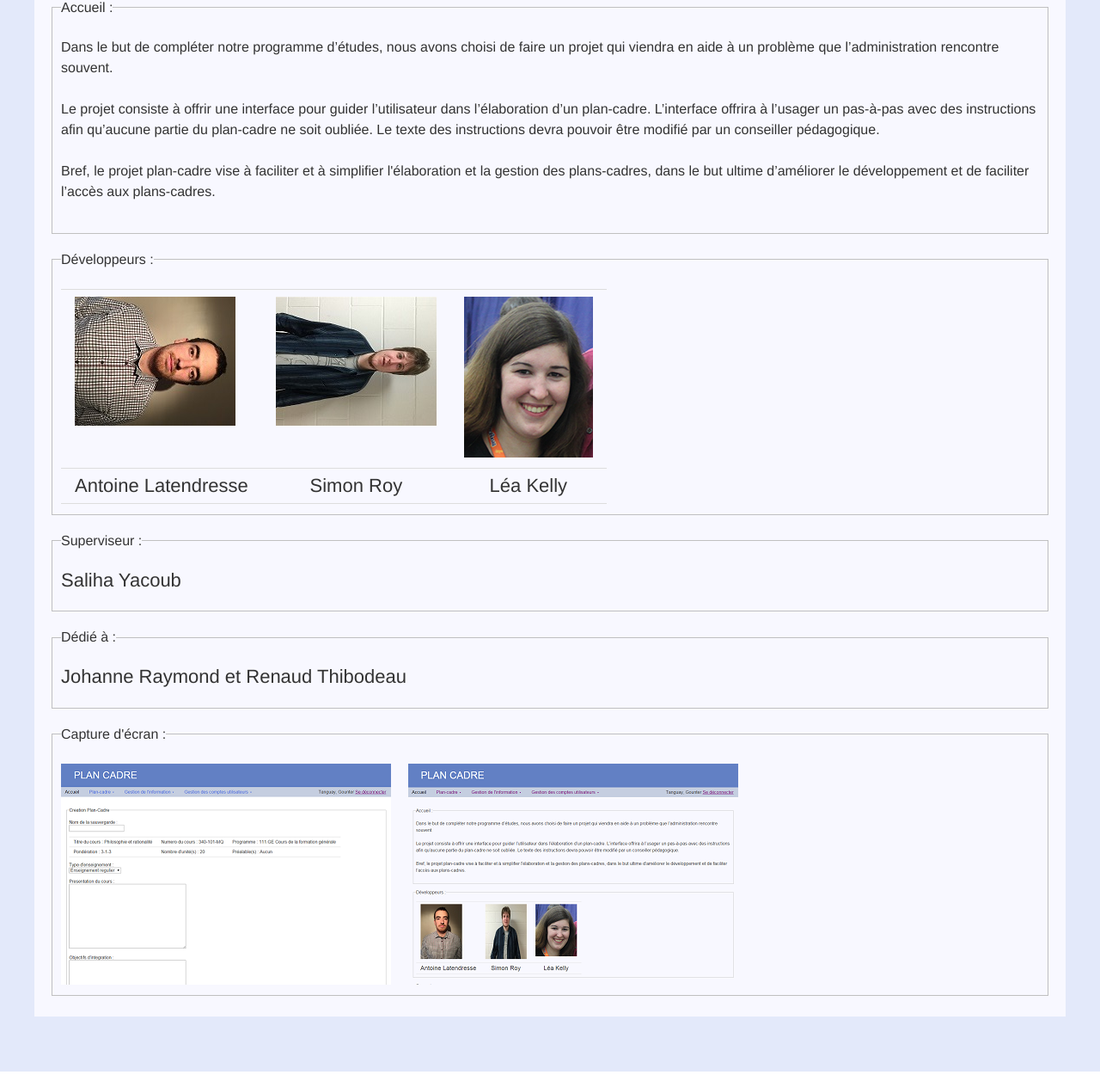
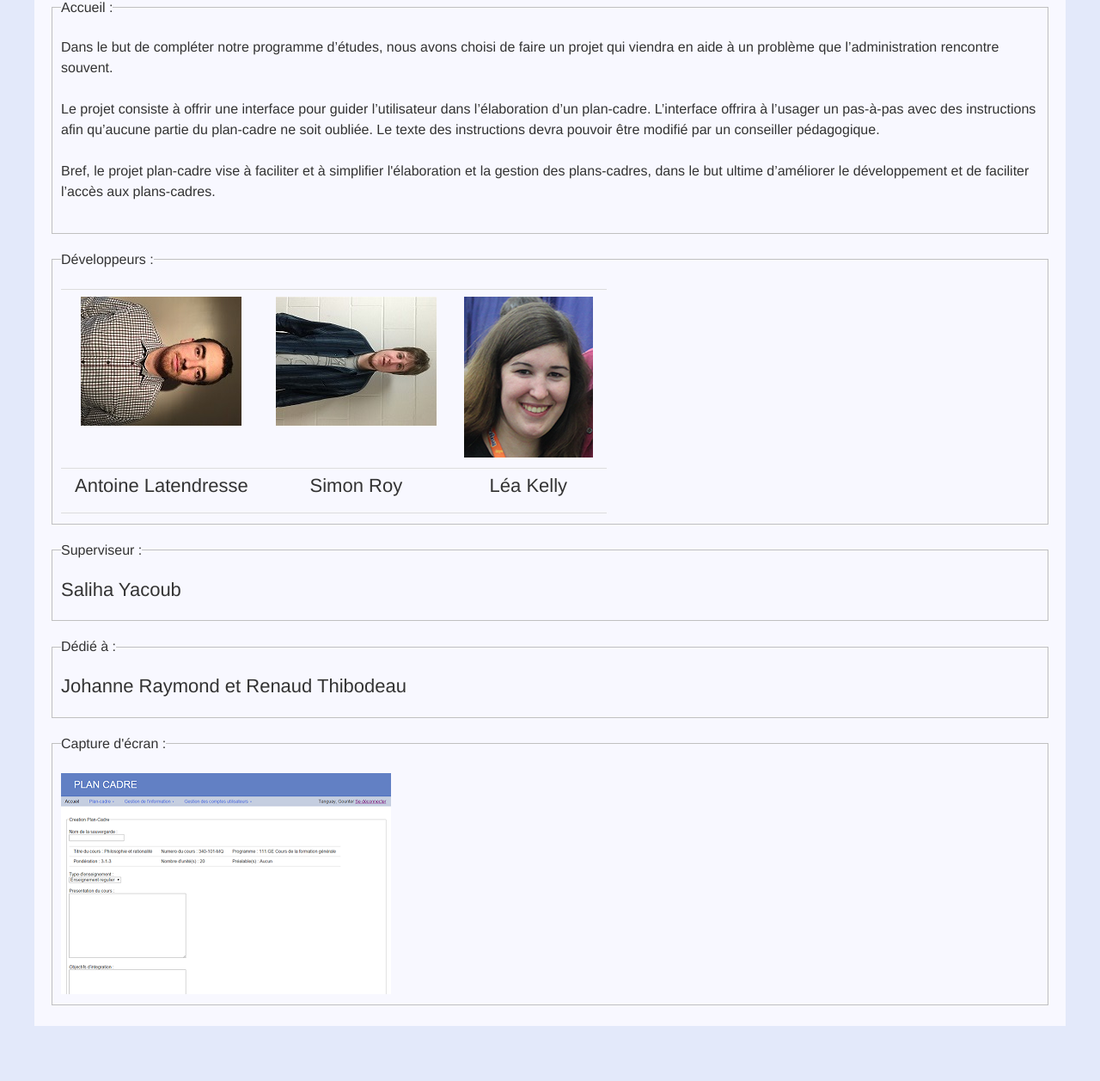
Before and after one commit to Waverealm/Projet_Plan-Cadre, a PHP site: page /view_index.php in a window 1280 px wide. Shown: the part 163-1420 px from the top of the page at 86% size. Run offline with PHP 8.4, Linux system fonts and the light colour scheme.

Commit message:
trucmuche

```diff
--- a/view/view_index.php
+++ b/view/view_index.php
@@ -45,14 +45,14 @@
 
               <table>
                 <tr>
-                  <td><img class='developers' src="../images/photo_Antoine.JPG"></td>
-                  <td><img class='developers' src="../images/photo_Simon.JPG"></td>
-                  <td><img class='developers' src="../images/photo_lea.png"></td>
+                  <td class='developers'><img src="../images/photo_Antoine.JPG"></td>
+                  <td class='developers'><img src="../images/photo_Simon.JPG"></td>
+                  <td class='developers'><img src="../images/photo_lea.png"></td>
                 </tr>
                 <tr>
-                  <td><h3 class='developers'>Antoine Latendresse</h3></td>
-                  <td><h3 class='developers'>Simon Roy</h3></td>
-                  <td><h3 class='developers'>Léa Kelly</h3></td>
+                  <td class='developers'><h3>Antoine Latendresse</h3></td>
+                  <td class='developers'><h3>Simon Roy</h3></td>
+                  <td class='developers'><h3>Léa Kelly</h3></td>
                 </tr>
               </table>
 
@@ -78,7 +78,6 @@
               </br>
               <tr>
                   <td><img style='float:left; margin-right: 20px' src="../images/create_PC.png"></td>
-                  <td><img style='float:left;' src="../images/index_PC.png"></td>
               </tr>
 
           </fieldset>
```
Also changed, not shown: images/assign_PC.png (added), images/index_PC.png (deleted).
